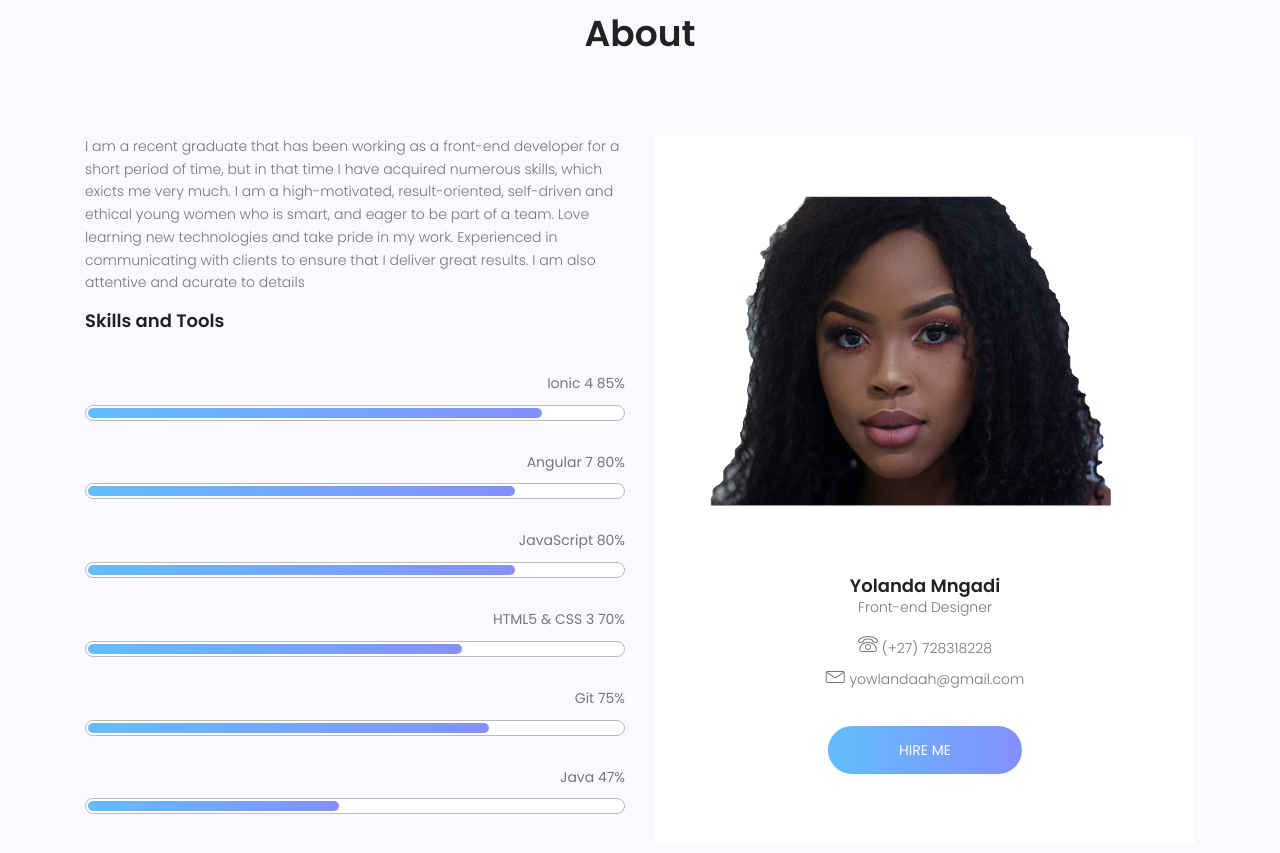
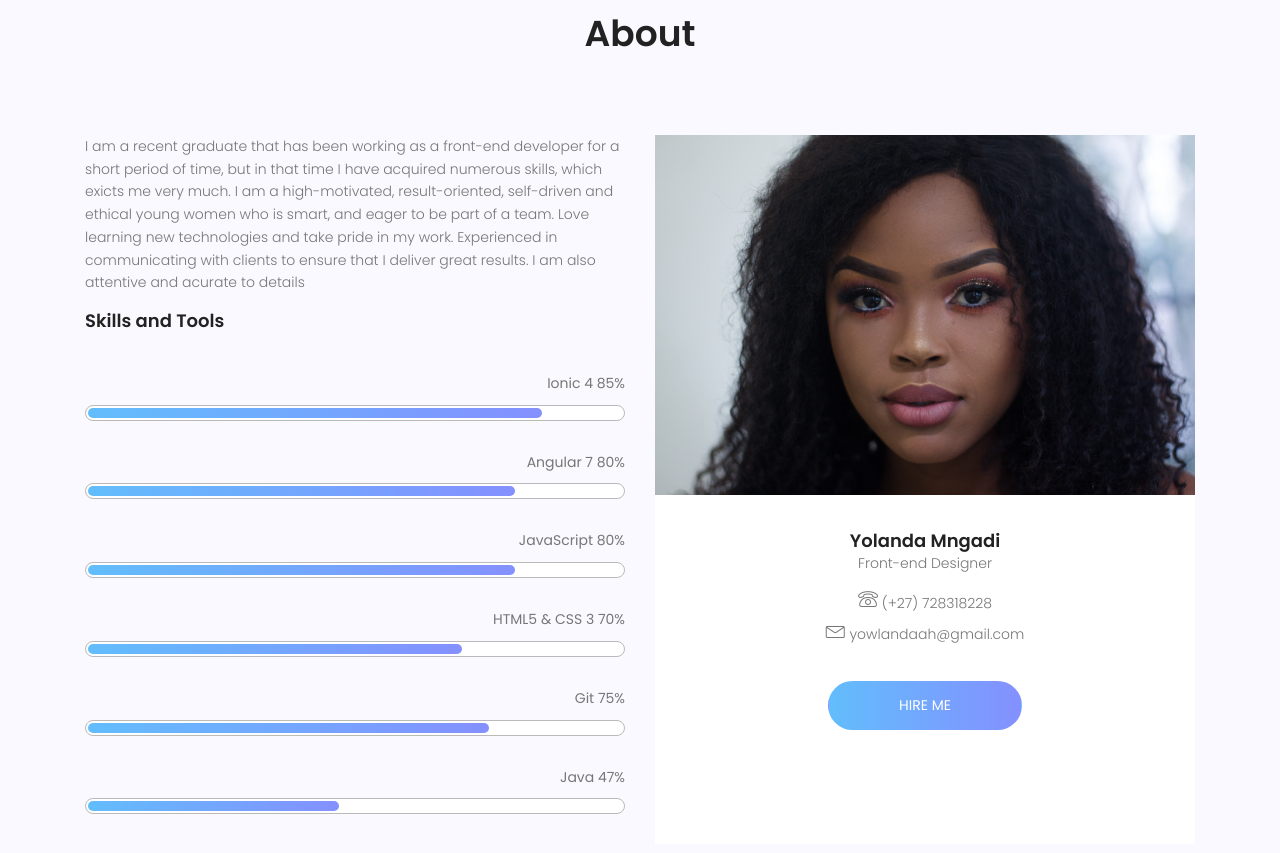
Before and after one commit to LandaMngadi/LandaMngadi.github.io, a plain HTML site: page index.html in a window 1280 px wide. Shown: the part 2120-2973 px from the top of the page. Drawn offline with nearby package versions, Linux system fonts and the light colour scheme.

Commit message:
Modification

```diff
--- a/index.html
+++ b/index.html
@@ -48,16 +48,6 @@
 									<li><a href="#about">About</a></li>
 									<!-- <li><a href="#project">Projects</a></li> -->
 									<li><a href="#contact">Contact</a></li>
-								   <!-- Dropdown -->
-								    <!-- <li class="dropdown">
-								      <a class="dropdown-toggle" href="#" id="navbardrop" data-toggle="dropdown">
-								        Pages
-								      </a>
-								     <div class="dropdown-menu">
-								        <a class="dropdown-item" href="generic.html">Generic</a>
-								        <a class="dropdown-item" href="elements.html">Elements</a>
-								      </div> -->
-								    </li>
 							    </ul>
 							  </div>
 						</div>
@@ -205,7 +195,7 @@
 						</div>
 						<div class="col-lg-6 about-right justify-content-end d-flex">
 							<div class="myself-wrap">
-								<img class="img-fluid" src="img/about.jpg" alt="">
+								<img class="img-fluid" src="img/about-img1.jpg" alt="">
 								<div class="desc">
 									<h4>Yolanda Mngadi</h4>
 									<p class="pb-10">Front-end Designer</p>
@@ -336,17 +326,7 @@
 						</div>
 					</div>
 					<div class="row">
-						<!-- <div class="col-lg-4 col-md-6 ">
-							<div class="single-feature mb-30">
-								<div class="title d-flex flex-row pb-20">
-									<span class="lnr lnr-user"></span>
-									<h4><a href="#">Expert Technicians</a></h4>
-								</div>
-								<p>
-									Usage of the Internet is becoming more common due to rapid advancement of technology and power.
-								</p>
-							</div>
-						</div> -->
+
 						<div class="col-lg-4 col-md-6 ">
 							<div class="single-feature mb-30">
 								<div class="title d-flex flex-row pb-20">
@@ -358,17 +338,7 @@
 								</p>
 							</div>
 						</div>
-						<!-- <div class="col-lg-4 col-md-6 ">
-							<div class="single-feature mb-30">
-								<div class="title d-flex flex-row pb-20">
-									<span class="lnr lnr-phone"></span>
-									<h4><a href="#">Great Support</a></h4>
-								</div>
-								<p>
-									Usage of the Internet is becoming more common due to rapid advancement of technology and power.
-								</p>
-							</div>
-						</div> -->
+
 						<div class="col-lg-4 col-md-6 ">
 							<div class="single-feature">
 								<div class="title d-flex flex-row pb-20">
```
